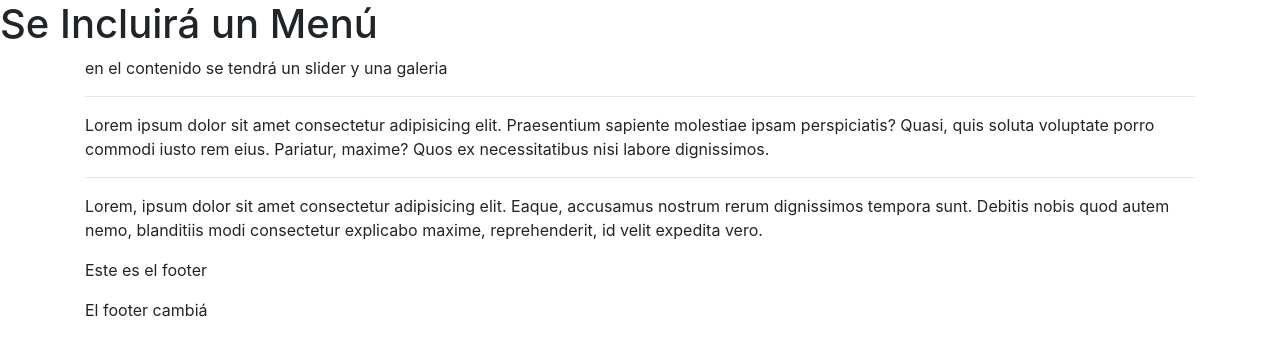
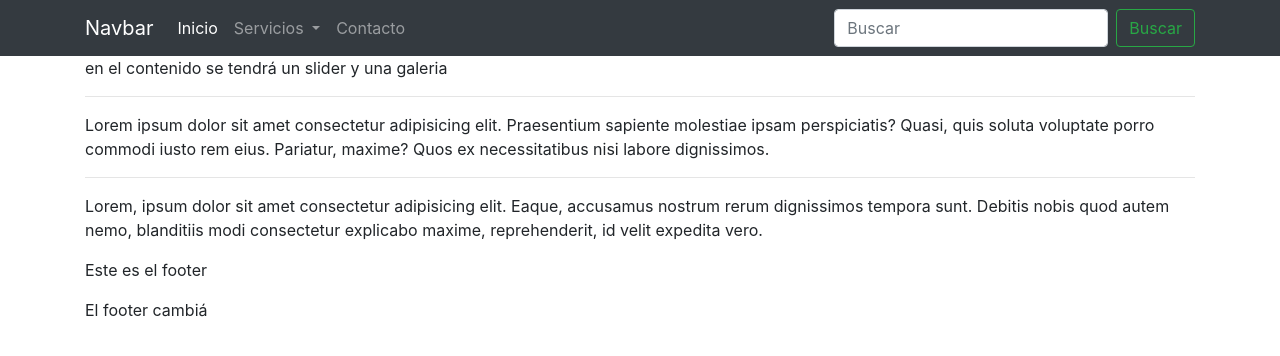
Before and after one commit to Diego-bit/Colaboraci-n, a plain HTML site: page index.html in a window 1280 px wide. Drawn offline with nearby package versions, Linux system fonts and the light colour scheme.

Commit message:
crea el navbar

```diff
--- a/index.html
+++ b/index.html
@@ -13,7 +13,41 @@
   </head>
   <body>
     <header>
-      <h1>Se Incluirá un Menú</h1>
+      <nav class="navbar navbar-expand-lg navbar-dark bg-dark">
+          <div class="container">
+        <a class="navbar-brand" href="#">Navbar</a>
+        <button class="navbar-toggler" type="button" data-toggle="collapse" data-target="#navbarSupportedContent" aria-controls="navbarSupportedContent" aria-expanded="false" aria-label="Toggle navigation">
+          <span class="navbar-toggler-icon"></span>
+        </button>
+
+        <div class="collapse navbar-collapse" id="navbarSupportedContent">
+          <ul class="navbar-nav mr-auto">
+            <li class="nav-item active">
+              <a class="nav-link" href="#">Inicio <span class="sr-only">(current)</span></a>
+            </li>
+
+            <li class="nav-item dropdown">
+              <a class="nav-link dropdown-toggle" href="#" id="navbarDropdown" role="button" data-toggle="dropdown" aria-haspopup="true" aria-expanded="false">
+                Servicios
+              </a>
+              <div class="dropdown-menu" aria-labelledby="navbarDropdown">
+                <a class="dropdown-item" href="#">Desarrollo WEB</a>
+                <a class="dropdown-item" href="#">Desarrollo Movil</a>
+                <div class="dropdown-divider"></div>
+                <a class="dropdown-item" href="#">Redes</a>
+              </div>
+            </li>
+            <li class="nav-item">
+                <a class="nav-link" href="#">Contacto</a>
+              </li>
+          </ul>
+          <form class="form-inline my-2 my-lg-0">
+            <input class="form-control mr-sm-2" type="search" placeholder="Buscar" aria-label="Search">
+            <button class="btn btn-outline-success my-2 my-sm-0" type="submit">Buscar</button>
+          </form>
+        </div>
+    </div>
+      </nav>
     </header>
     <main class="container">
       en el contenido se tendrá un slider y una galeria
```
